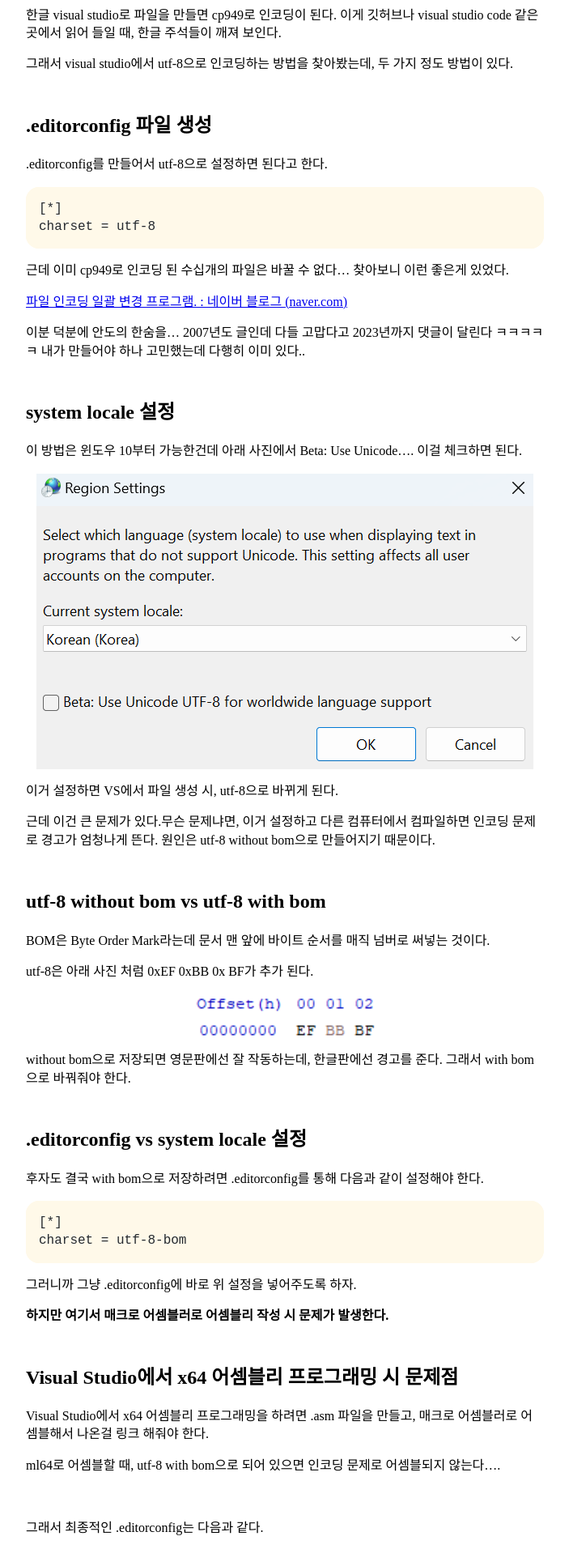
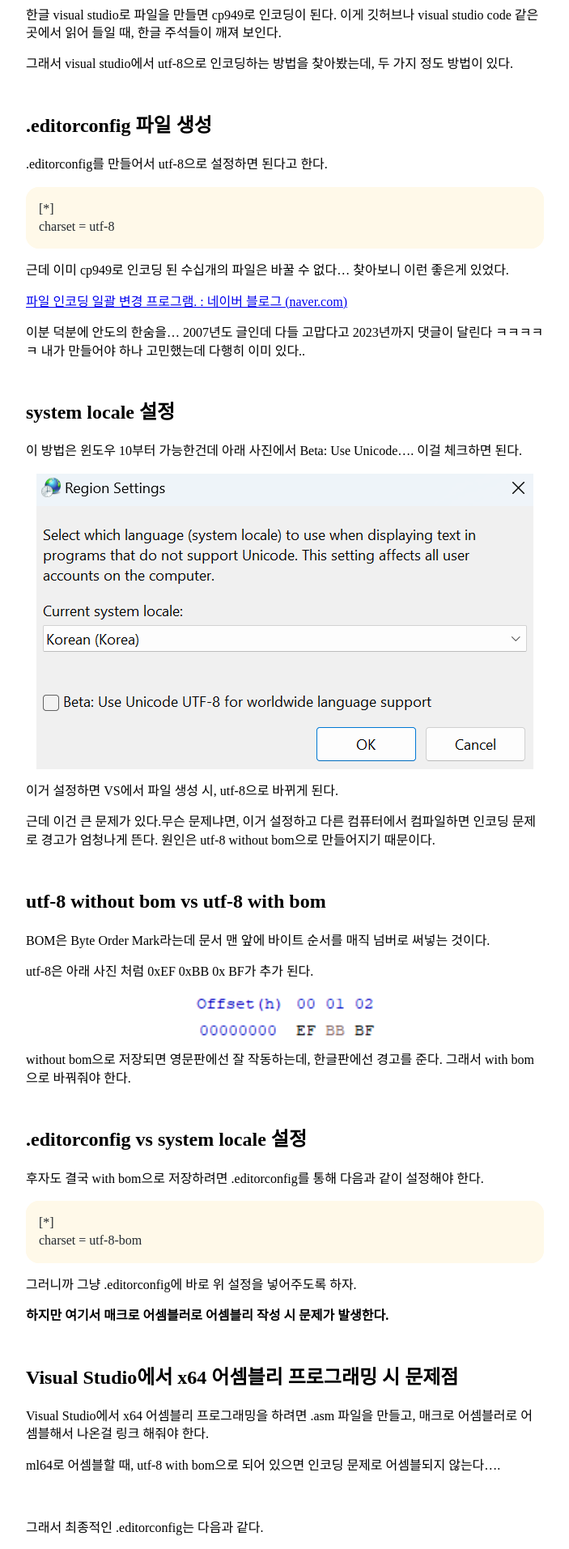
Before and after one commit to bumpsgoodman/bumpsgoodman.github.io, a Jekyll site: the page built from _posts/2023-12-10-visual-studio-utf8.md, in a window 1280 px wide. Shown: the part 421-2334 px from the top of the page at 81% size, without its empty margins (288-991 px from the left). Built offline with Jekyll 4.4.1, drawn with Linux system fonts in a browser that asks for light colours; some web fonts are replaced; comment, search, counter and statistics services are not loaded.

```diff
--- a/_includes/head.html
+++ b/_includes/head.html
@@ -15,12 +15,12 @@
   {%- feed_meta -%}
 
   <link rel="shortcut icon" type="image/x-icon" href="{{ site.favicon | relative_url }}" />
-  <link rel="stylesheet" href="{{ "/assets/css/main.css" | relative_url }}" />
-  <link rel="stylesheet" href="{{ "/assets/css/syntax.css" | relative_url }}" />
+  <link rel="stylesheet" href="{{ "../assets/css/main.css" | relative_url }}" />
+  <link rel="stylesheet" href="{{ "../assets/css/syntax.css" | relative_url }}" />
 </head>
   <header>
     <a href="\">
-      <img src="{{ "/title.png" | relative_url }}" alt="Title Image"/>
+      <img src="{{ "../title.png" | relative_url }}" alt="Title Image"/>
     </a>
   </header>
 </body>
--- a/_sass/no-style-please.scss
+++ b/_sass/no-style-please.scss
@@ -19,16 +19,21 @@ body[a="dark"] { @include dark-appearance; }
 // bg color is also needed in html in order to
 // block body's background propagation
 // see: https://stackoverflow.com/a/61265706
-html, body { background: white; }
+
+@font-face {
+  font-family: 'D2Coding';
+  src: url('../fonts/D2Coding.ttf') format('truetype');
+}
+
+html, body {
+  background: white;
+  font-family: 'D2Coding';
+}
 
 html { height: 100%; }
 
 body {
   color: black;
-  @font-face {
-    font-family: 'D2Coding';
-    src: url('../assets/fonts/D2Coding.ttf') format('truetype');
-  }
   font-size: 16px;
   line-height: 1.4;
   margin: 0;
@@ -75,6 +80,7 @@ div.highlighter-rouge code {
   overflow-x: auto;
   white-space: pre-wrap;
   padding: 1rem;
+  font-family: 'D2Coding';
 }
 
 blockquote {
```
